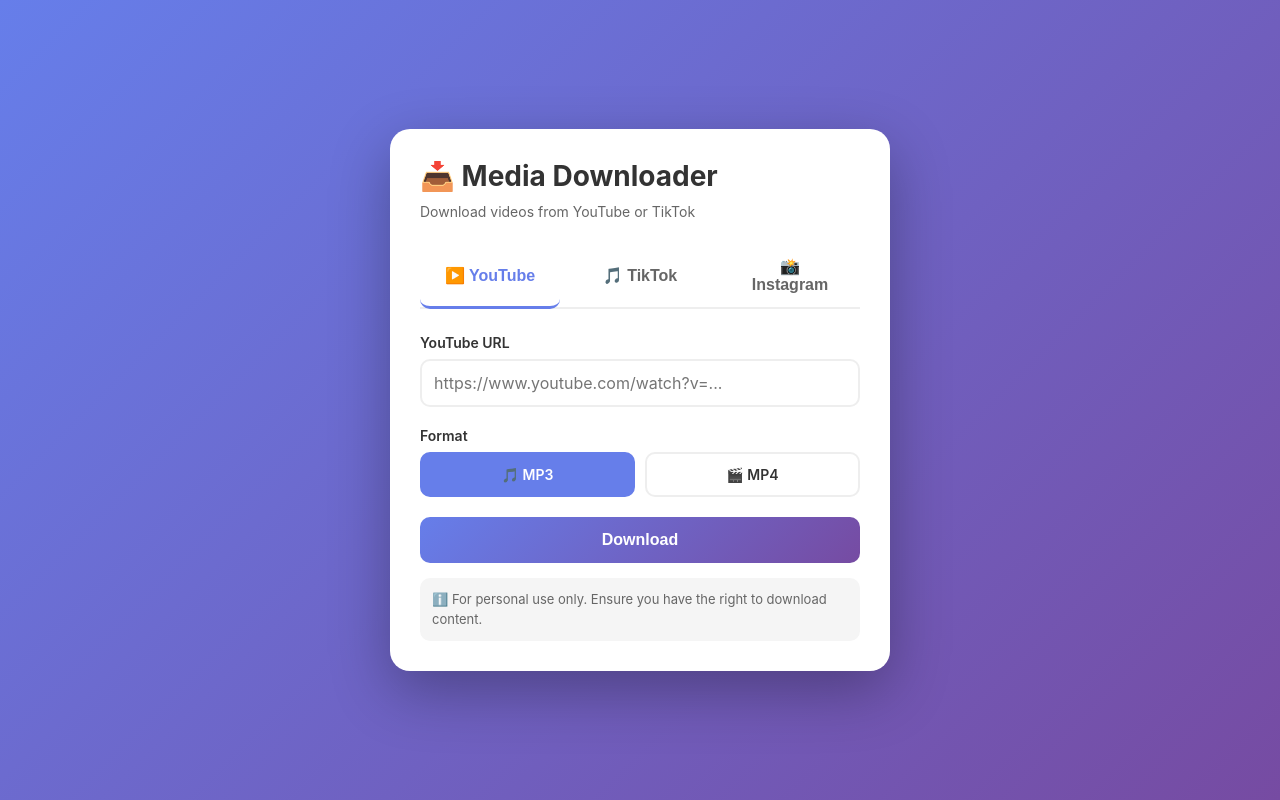
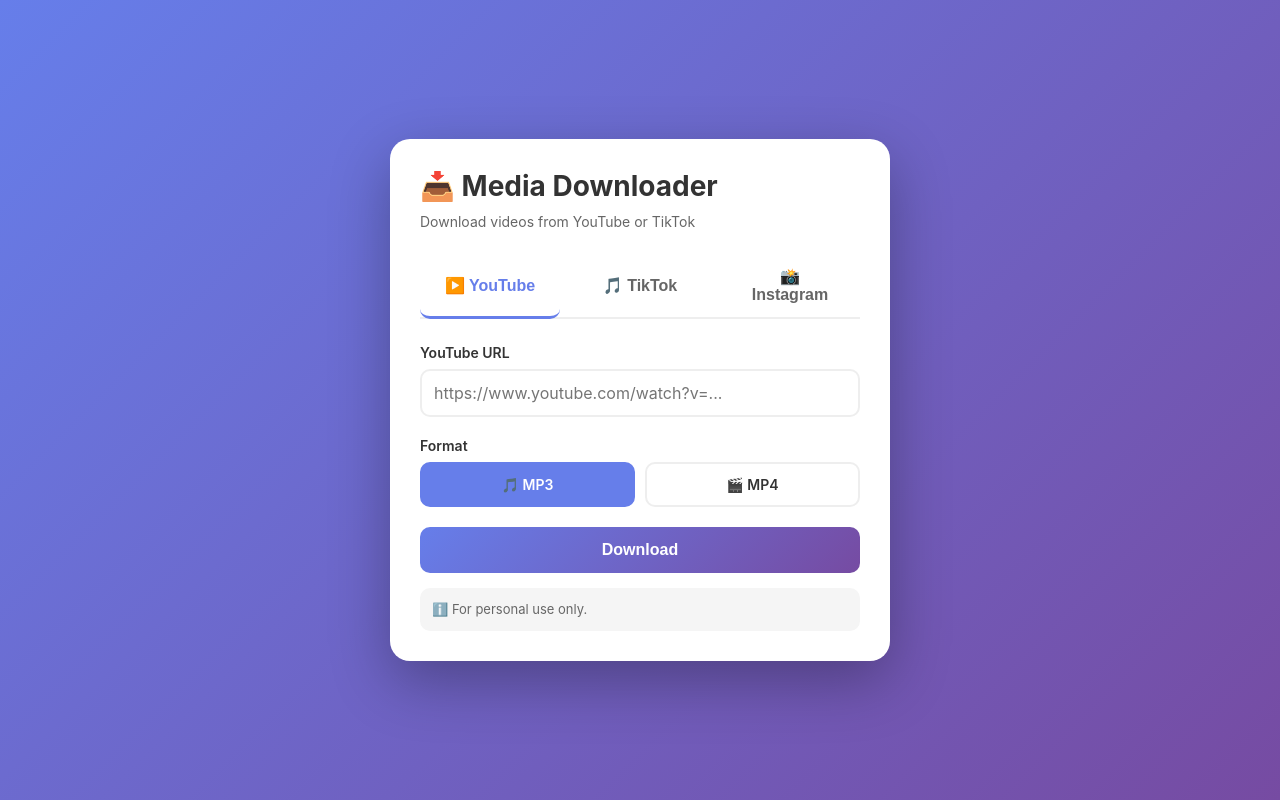
Before and after one commit to Genious-Bajracharya/Mp3Convertet, a website: page public/index.html in a window 1280 px wide. Drawn offline with Linux system fonts and the light colour scheme.

Commit message:
initial commit

```diff
--- a/public/index.html
+++ b/public/index.html
@@ -354,7 +354,7 @@
     <div class="status" id="status"></div>
 
     <div class="info">
-      ℹ️ For personal use only. Ensure you have the right to download content.
+      ℹ️ For personal use only.
     </div>
   </div>
 
```
Also changed, not shown: .claude/settings.json (deleted).
